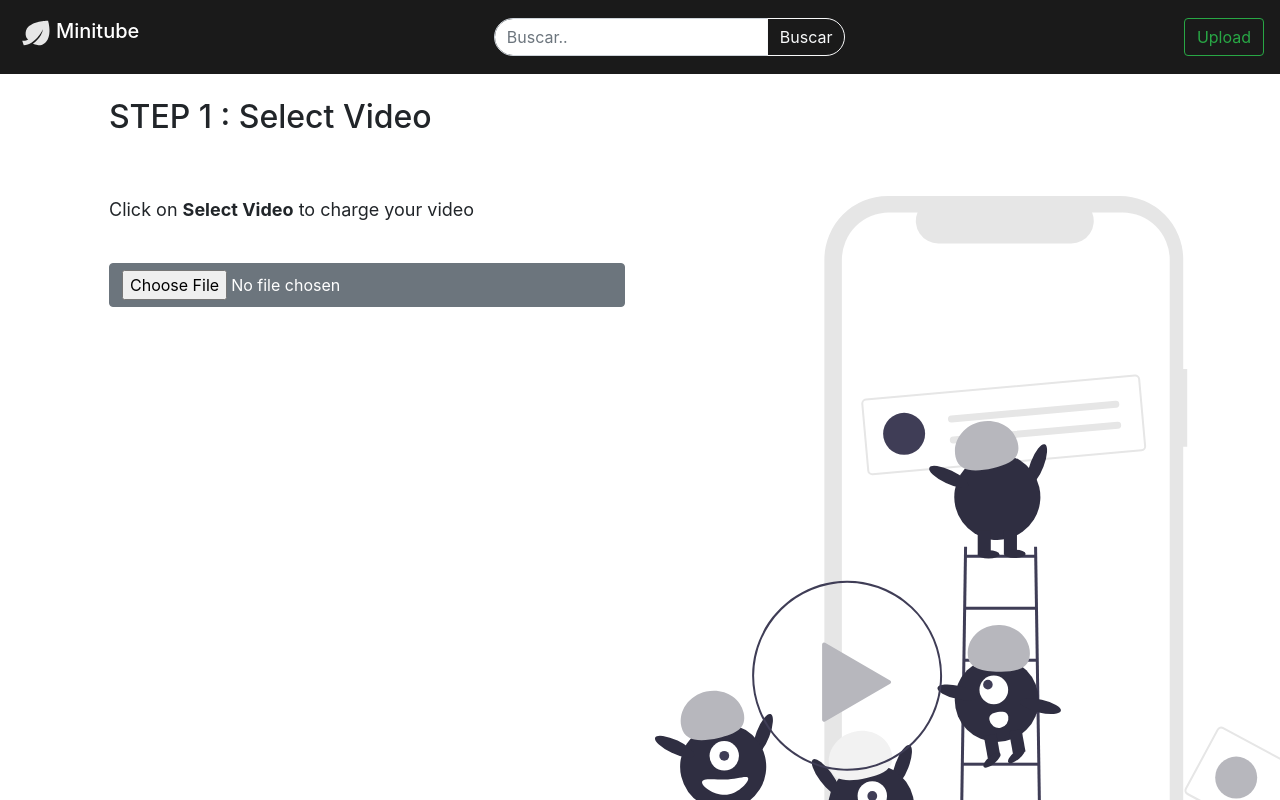
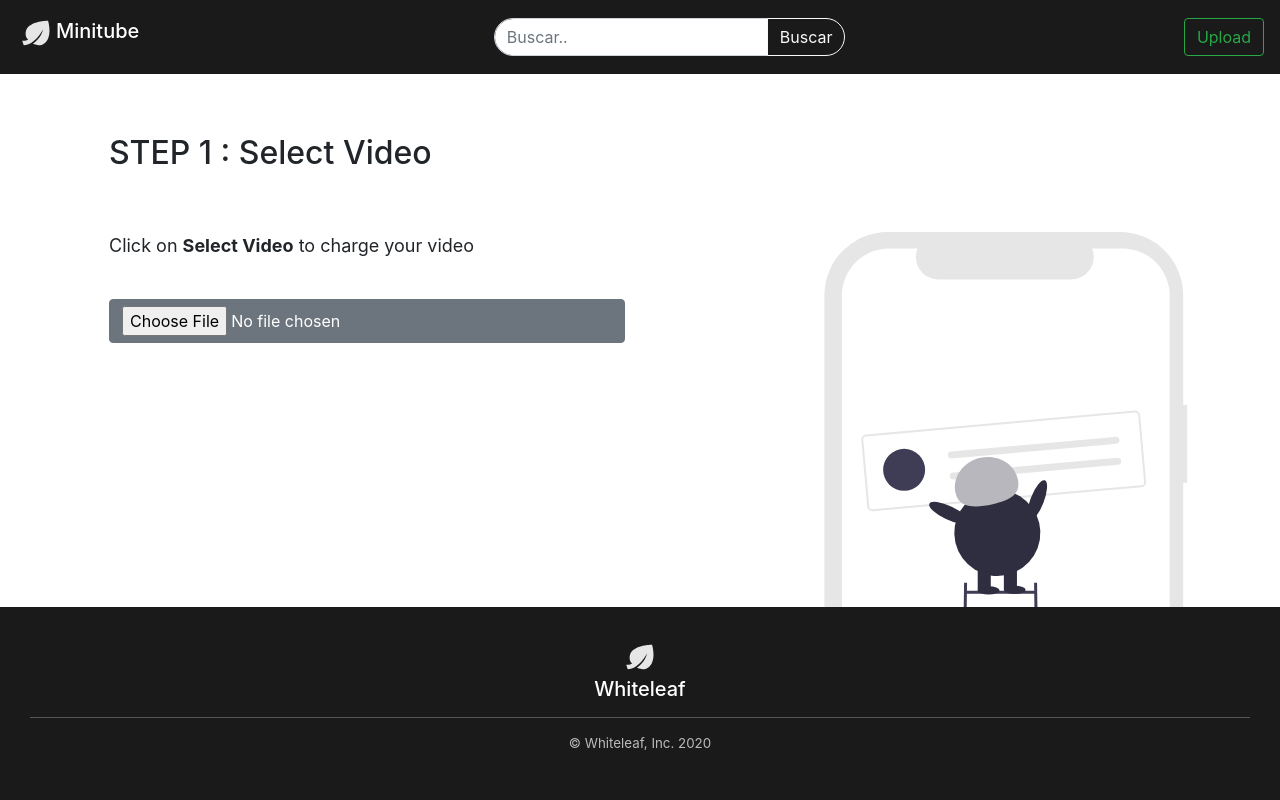
Before and after one commit to Loudev19/minitube-frontend, an Angular app: page /upload in a window 1280 px wide. Shown: the top 800 px of the page. Built offline with nearby package versions, Linux system fonts and the light colour scheme.

Commit message:
modify view navbar, footer, homepage; add response in uploadvideo

```diff
--- a/src/app/app.component.html
+++ b/src/app/app.component.html
@@ -1,4 +1,3 @@
-
 <app-navbar></app-navbar>
 <div class="container">
   <router-outlet></router-outlet>
--- a/src/app/app.component.scss
+++ b/src/app/app.component.scss
@@ -18,12 +18,3 @@
     font-size: smaller;
     color: rgba($color: #fff, $alpha: .7);
 }
-
-footer {
-    position: absolute;
-    bottom: 0;
-    width: 100vw;
-    color: white;
-    text-align: center;
-    padding: 30px;
-}
--- a/src/app/pages/home/home.component.html
+++ b/src/app/pages/home/home.component.html
@@ -1 +1,6 @@
-<p>home works!</p>
+<div id="hero">
+    <video playsinline autoplay loop id="bgvideo" >
+    <source src="./../../../assets/minitube.mp4" type="video/mp4">
+    </video>
+</div>
+<div></div>
--- a/src/app/pages/home/home.component.scss
+++ b/src/app/pages/home/home.component.scss
@@ -0,0 +1,18 @@
+#bgvideo {
+    position: absolute;
+    padding-bottom: 190px;
+    margin-top: 200px;
+    padding-bottom: 190px;
+    top: 50%;
+    left: 50%;
+    min-width: 100%;
+    min-height: 100%;
+    width: auto;
+    height: auto;
+    z-index: -100;
+    -ms-transform: translateX(-50%) translateY(-50%);
+    -moz-transform: translateX(-50%) translateY(-50%);
+    -webkit-transform: translateX(-50%) translateY(-50%);
+    transform: translateX(-50%) translateY(-50%);
+    background-size: cover;
+}
--- a/src/app/pages/home/home.component.ts
+++ b/src/app/pages/home/home.component.ts
@@ -10,6 +10,7 @@ export class HomeComponent implements OnInit {
   constructor() { }
 
   ngOnInit(): void {
+
   }
 
 }
--- a/src/app/pages/uploadvideo/uploadvideo.component.html
+++ b/src/app/pages/uploadvideo/uploadvideo.component.html
@@ -1,4 +1,4 @@
-<div class="container-fluid p-4 box">
+<div class="container-fluid p-4 box" *ngIf="end==false">
     <div *ngIf="state==false" >
         <h2> STEP 1 : Select Video</h2>
         <div class="row">
@@ -54,3 +54,8 @@
         </div>
     </div>
 </div>
+<div class="container-fluid p-4 box" *ngIf="end==true">
+    <div class="alert alert-primary" role="alert">
+        Your video already has generated, click on the upload button if you want upload more videos, o write in 'buscar' for search labels  of videos
+    </div>
+</div>
--- a/src/app/pages/uploadvideo/uploadvideo.component.scss
+++ b/src/app/pages/uploadvideo/uploadvideo.component.scss
@@ -31,3 +31,7 @@
         width: 250px;
     }
 }
+
+.container-fluid{
+    margin-top: 110px;
+}
--- a/src/app/pages/uploadvideo/uploadvideo.component.ts
+++ b/src/app/pages/uploadvideo/uploadvideo.component.ts
@@ -15,7 +15,7 @@ export class UploadvideoComponent implements OnInit {
   currentTime: number;
   state : Boolean = false;
   video_url: Video_preURL;
-  end : false;
+  end : Boolean =  false;
   constructor( private _http_service : HttpService ) { }
 
   onSelectFile(event) {
@@ -44,18 +44,25 @@ export class UploadvideoComponent implements OnInit {
 
   onUpload(){
     this.state= true;
-    console.log(this.video_url.presigned_url);
-    console.log(this.video_url.video_id);
-    console.log(this._file);
     this._http_service.putVideo( this.video_url.presigned_url, this._file).subscribe(data => {
       console.log(data);
     });
   }
   selectThumbnail(){
 
-    this._http_service.setThumbnail(this.video_url.video_id, this.currentTime).subscribe(data => {
-      console.log(data);
-    });
+    if(this.currentTime === undefined)
+    {
+      alert('Dont forget move the cursor of the video to select a thumbnail');
+    }
+    else
+    {
+      this._http_service.setThumbnail(this.video_url.video_id, this.currentTime).subscribe(data => {
+        console.log(data);
+      });
+      this.end = true;
+
+    }
+
 
   }
   ngOnInit(): void {
--- a/src/app/shared/footer/footer.component.scss
+++ b/src/app/shared/footer/footer.component.scss
@@ -4,6 +4,7 @@ footer {
     color: white;
     text-align: center;
     padding: 30px;
+    position: fixed;
 }
 
 .rounded-input {
--- a/src/app/shared/navbar/navbar.component.scss
+++ b/src/app/shared/navbar/navbar.component.scss
@@ -19,11 +19,9 @@
     color: rgba($color: #fff, $alpha: .7);
 }
 
-footer {
-    position: absolute;
-    bottom: 0;
+.navbar {
+    position: fixed;
+    top: 0;
     width: 100vw;
-    color: white;
     text-align: center;
-    padding: 30px;
 }
--- a/src/app/video-responses/video-responses.component.scss
+++ b/src/app/video-responses/video-responses.component.scss
@@ -13,5 +13,6 @@ video {
 }
 
 .box {
+    margin-top: 110px;
     min-height: 100vh;
 }
```
Also changed, not shown: 1 other file (tests, documents, lock files or other folders).
